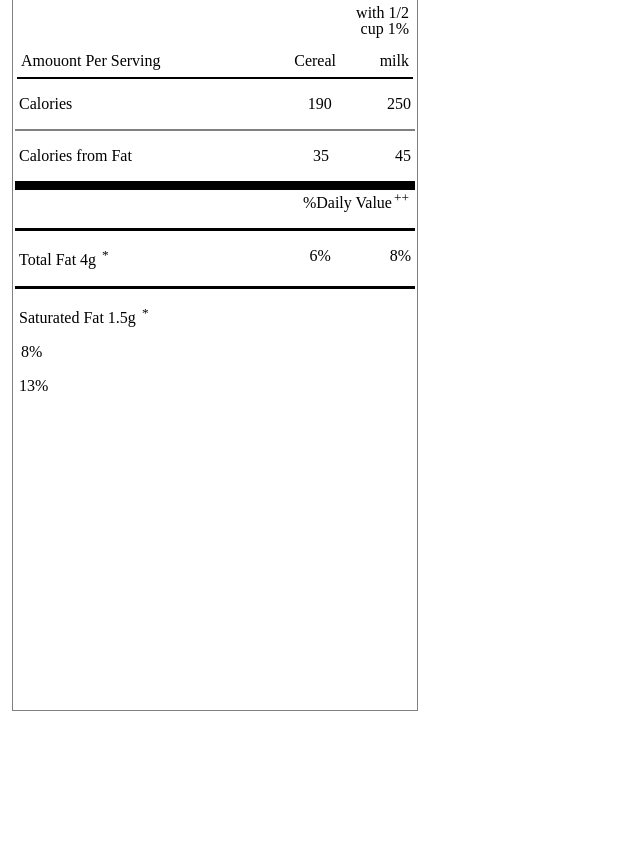
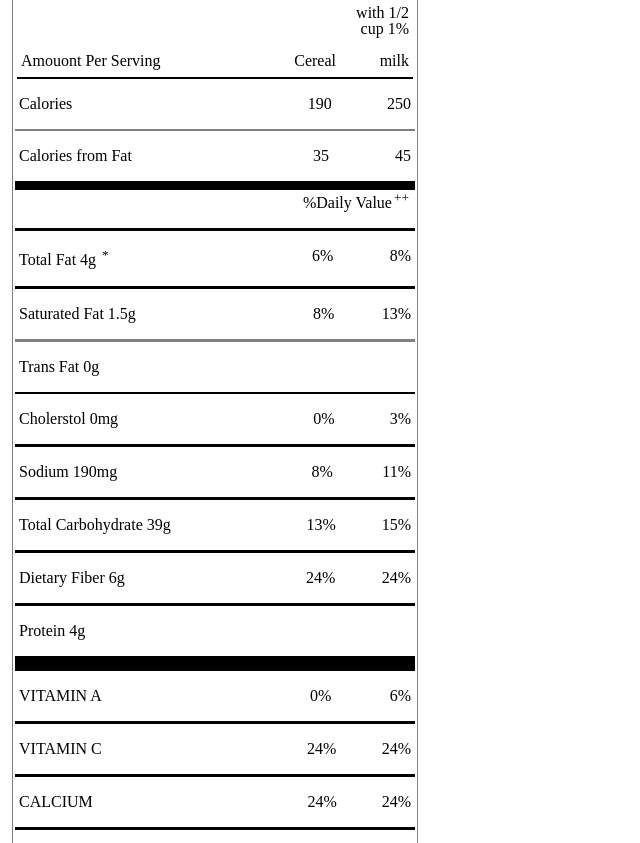
Before and after one commit to Bilajbeg/CSS-day4, a plain HTML site: page Intermediate Exercise_1/index.html in a window 1280 px wide. Shown: the part 99-942 px from the top of the page, without its empty margins (0-640 px from the left). Before the commit the page ends 818 px from the top, so only its background shows below. Drawn offline with Linux system fonts and the light colour scheme.

Commit message:
more than half the job/code done

```diff
--- a/Intermediate Exercise_1/index.html
+++ b/Intermediate Exercise_1/index.html
@@ -51,10 +51,68 @@
         </div>
 
         <div class="div_7">
-            <p>Saturated Fat 1.5g <sup>*</sup></p>
+            <p>Saturated Fat 1.5g</p>
             <p><span>8%</span></p>
             <p>13%</p>
         </div>
+
+        <div class="div_8">
+            <p>Trans Fat 0g</p>
+            </div>
+
+        <div class="div_9">
+            <p>Cholerstol 0mg</p>
+            <p><span>0%</span></p>
+            <p>3%</p>
+        </div>
+
+        <div class="div_10">
+            <p>Sodium 190mg</p>
+            <p><span>8%</span></p>
+            <p>11%</p>
+        </div>
+
+        <div class="div_11">
+            <p>Total Carbohydrate 39g</p>
+            <p><span>13%</span></p>
+            <p>15%</p>
+        </div>
+
+        <div class="div_12">
+            <p>Dietary Fiber 6g</p>
+            <p><span>24%</span></p>
+            <p>24%</p>
+        </div>
+
+        <div class="div_13">
+            <p>Protein 4g</p>
+            </div>
+
+        <div class="div_14">
+            <p>VITAMIN A</p>
+            <p><span>0%</span></p>
+            <p>6%</p>
+        </div>
+
+        <div class="div_15">
+            <p>VITAMIN C</p>
+            <p><span>24%</span></p>
+            <p>24%</p>
+        </div>
+
+        <div class="div_16">
+            <p>CALCIUM</p>
+            <p><span>24%</span></p>
+            <p>24%</p>
+        </div>
+
+        <div class="div_17">
+            <p>IRON</p>
+            <p><span>24%</span></p>
+            <p>24%</p>
+        </div>
+
+
 
 
 
--- a/Intermediate Exercise_1/style.css
+++ b/Intermediate Exercise_1/style.css
@@ -6,7 +6,7 @@
 .container {
             border: 1px solid grey;
             width: 400px;
-            height: 800px;
+            height: 1500px;
             }
 
 .div_1 {
@@ -84,5 +84,103 @@
 }
 
 .div_6 span {
+    margin-left: 145px;
+}
+
+.div_7 {
+    display: flex;
+    justify-content: space-between;
+    border-bottom: 3px solid grey;
+}
+
+.div_7 span {
+    margin-left: 130px;
+}
+
+.div_8 {
+    border-bottom: 2px solid black;
+}
+
+.div_9 {
+    display: flex;
+    justify-content: space-between;
+    border-bottom: 3px solid black;
+}
+
+.div_9 span {
     margin-left: 140px;
 }
+
+.div_10 {
+        display: flex;
+        justify-content: space-between;
+        border-bottom: 3px solid black;
+}
+
+.div_10 span {
+    margin-left: 145px;
+}
+
+.div_11 {
+        display: flex;
+        justify-content: space-between;
+        border-bottom: 3px solid black;
+}
+
+.div_11 span {
+    margin-left: 90px;
+}
+
+.div_12 {
+    display: flex;
+    justify-content: space-between;
+    border-bottom: 3px solid black;
+}
+
+.div_12 span {
+margin-left: 135px;
+}
+
+.div_13 {
+        border-bottom: 15px solid black;
+    }
+
+.div_14 {
+    display: flex;
+    justify-content: space-between;
+    border-bottom: 3px solid black;
+}
+
+.div_14 span {
+    margin-left: 150px;
+}
+
+.div_15 {
+    display: flex;
+    justify-content: space-between;
+    border-bottom: 3px solid black;
+}
+
+.div_15 span {
+margin-left: 160px;
+}
+
+.div_16 {
+    display: flex;
+    justify-content: space-between;
+    border-bottom: 3px solid black;
+}
+
+.div_16 span {
+margin-left: 170px;
+}
+
+.div_17 {
+    display: flex;
+    justify-content: space-between;
+    border-bottom: 3px solid black;
+}
+
+.div_17 span {
+margin-left: 205px;
+}
```
